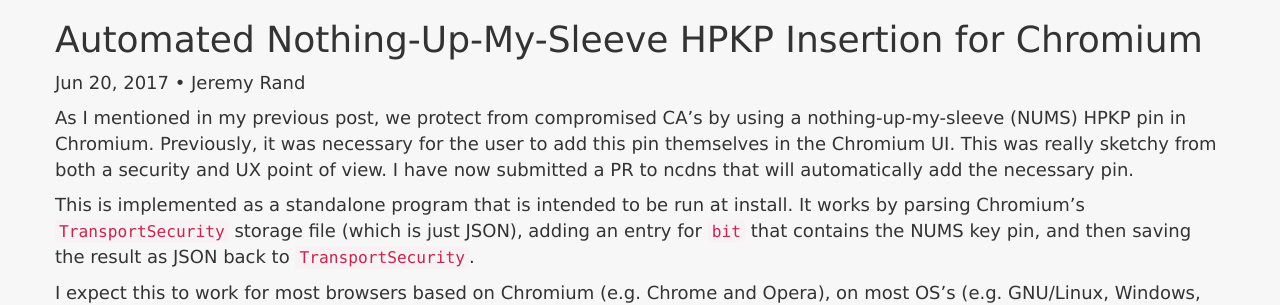
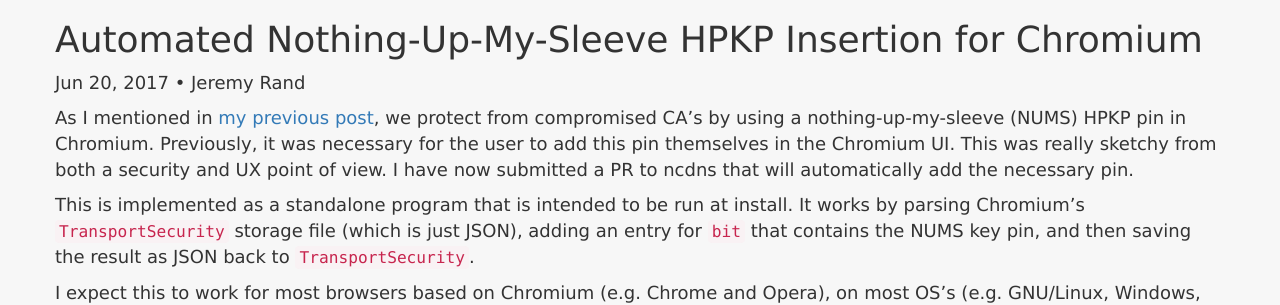
Before and after one commit to JeremyRand/namecoin.org, a Jekyll site: the page built from _posts/2017-06-20-automated-nums-hpkp.md, in a window 1280 px wide and 957 px high. Shown: the part 390-695 px from the top of the window. Built offline with Jekyll 4.4.1, drawn with Linux system fonts in a browser that asks for light colours; nearby versions of some CDN libraries; library files that are not in the unit come from our copies; part of the change alters nothing that is shown.

```diff
--- a/_posts/2017-06-20-automated-nums-hpkp.md
+++ b/_posts/2017-06-20-automated-nums-hpkp.md
@@ -5,7 +5,7 @@ author: Jeremy Rand
 tags: [News]
 ---
 
-As I mentioned in my previous post, we protect from compromised CA's by using a nothing-up-my-sleeve (NUMS) HPKP pin in Chromium.  Previously, it was necessary for the user to add this pin themselves in the Chromium UI.  This was really sketchy from both a security and UX point of view.  I have now submitted a PR to ncdns that will automatically add the necessary pin.
+As I mentioned in [my previous post]({{site.baseurl}}2017/06/15/how-were-doing-tls-for-chromium.html), we protect from compromised CA's by using a nothing-up-my-sleeve (NUMS) HPKP pin in Chromium.  Previously, it was necessary for the user to add this pin themselves in the Chromium UI.  This was really sketchy from both a security and UX point of view.  I have now submitted a PR to ncdns that will automatically add the necessary pin.
 
 This is implemented as a standalone program that is intended to be run at install.  It works by parsing Chromium's `TransportSecurity` storage file (which is just JSON), adding an entry for `bit` that contains the NUMS key pin, and then saving the result as JSON back to `TransportSecurity`.
 
```
